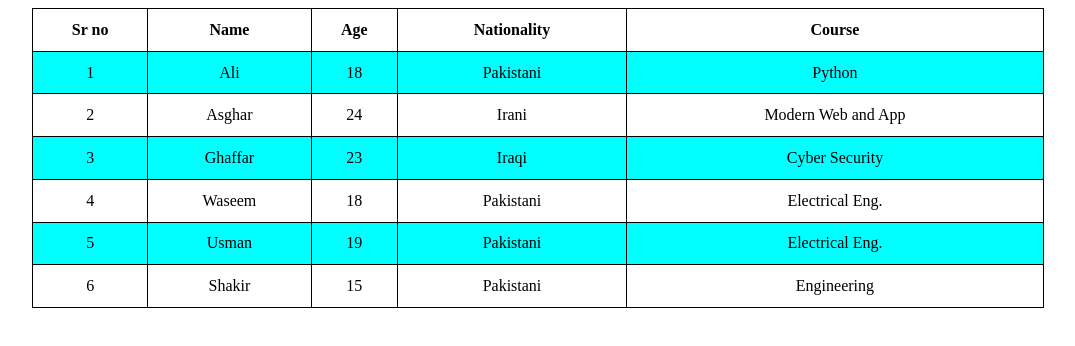
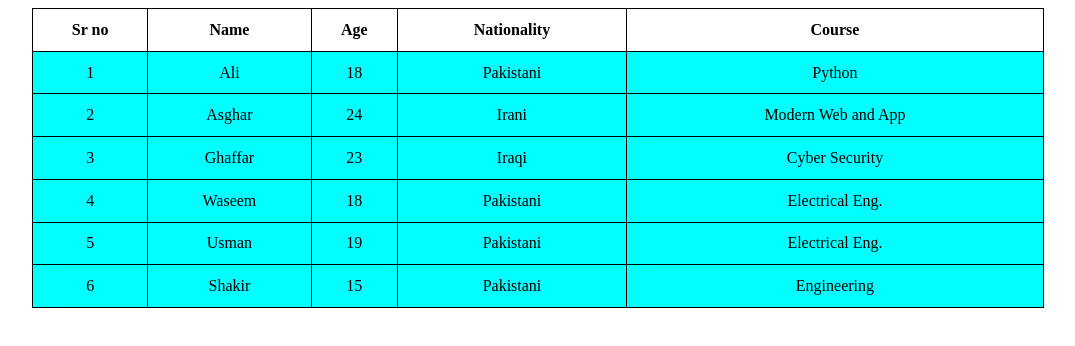
Before and after one commit to M-Rizwan86/Html-Table, a plain HTML site: page index.html in a window 1280 px wide. Shown: the whole page, without its empty margins (102-1177 px from the left). Drawn offline with Linux system fonts and the light colour scheme.

```diff
--- a/style.css
+++ b/style.css
@@ -22,7 +22,9 @@
     background-color: wheat;
     height: 70px;
 }
-
+.row-2{
+    background-color: aqua;
+}
 .row-2:hover{
     background-color: rgb(173, 173, 191);
     height: 70px;
```
